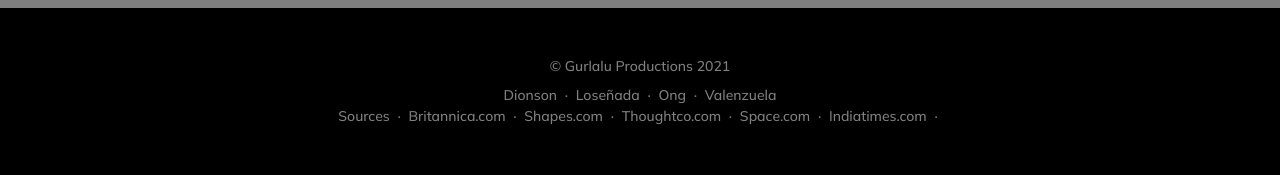
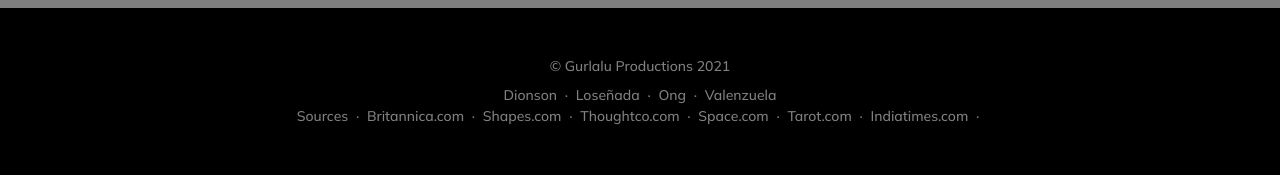
Before and after one commit to rainbowcakepat/zodiacManiac, a PHP site: page / in a window 1280 px wide. Shown: the part 3132-3307 px from the top of the page. Run offline with PHP 8.4, Linux system fonts and the light colour scheme; some libraries are stand-ins or nearby versions.

Commit message:
updated reference footer

```diff
--- a/index.php
+++ b/index.php
@@ -554,6 +554,8 @@ if (isset($_POST['send'])){
                    <span class="mx-1">&middot;</span>
                    Space.com
                    <span class="mx-1">&middot;</span>
+                   Tarot.com
+                   <span class="mx-1">&middot;</span>
                    Indiatimes.com
                    <span class="mx-1">&middot;</span>
 
```
